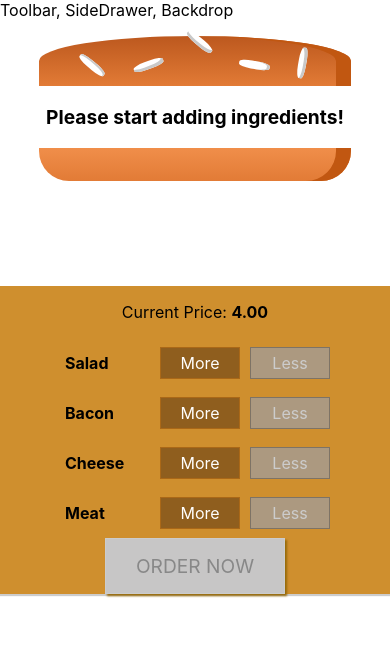
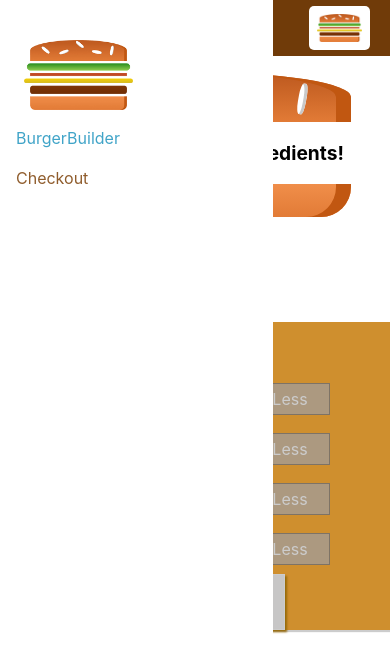
Before and after one commit to GoranBunjevac/ReactBurgerApp, a React app in the folder my-burger-app/: page / in a window 390 px wide. Shown: the top 672 px of the page. Built offline with nearby package versions, Linux system fonts and the light colour scheme.

Commit message:
Adding Responsivenes

```diff
--- a/my-burger-app/src/components/Layout/Layout.css
+++ b/my-burger-app/src/components/Layout/Layout.css
@@ -1,3 +1,3 @@
 .Content {
-  margin-top: 16px;
+  margin-top: 72px;
 }
--- a/my-burger-app/src/components/Layout/Layout.js
+++ b/my-burger-app/src/components/Layout/Layout.js
@@ -1,10 +1,13 @@
 import React from "react";
 import Aux from "../../hoc/Auxiliary";
 import "./Layout.css";
+import Toolbar from "../Navigation/Toolbar/Toolbar";
+import SideDrawer from "../Navigation/SideDrawer/SideDrawer";
 
 const layout = props => (
   <Aux>
-    <div>Toolbar, SideDrawer, Backdrop</div>
+    <Toolbar />
+    <SideDrawer />
     <main className="Content">{props.children}</main>
   </Aux>
 );
--- /dev/null
+++ b/my-burger-app/src/components/Logo/Logo.css
@@ -0,0 +1,11 @@
+.Logo {
+  background-color: white;
+  padding: 8px;
+  height: 100%;
+  box-sizing: border-box;
+  border-radius: 5px;
+}
+
+.Logo img {
+  height: 100%;
+}
--- /dev/null
+++ b/my-burger-app/src/components/Logo/Logo.js
@@ -0,0 +1,11 @@
+import React from "react";
+import burgerLogo from "../../assets/images/burger-logo.png";
+import "../Logo/Logo.css";
+
+const logo = props => (
+  <div className="Logo" style={{ height: props.height }}>
+    <img src={burgerLogo} alt="MyBurger" />
+  </div>
+);
+
+export default logo;
--- /dev/null
+++ b/my-burger-app/src/components/Navigation/NavigationItems/NavigationItem/NavigationItem.css
@@ -0,0 +1,45 @@
+.NavigationItem {
+  margin: 10px 0;
+  box-sizing: border-box;
+  display: flex;
+  width: 100%;
+}
+
+.NavigationItem a {
+  color: #8f5c2c;
+  text-decoration: none;
+  width: 100%;
+  box-sizing: border-box;
+  display: block;
+}
+
+.NavigationItem a:hover,
+.NavigationItem a:active,
+.NavigationItem a.active {
+  color: #40a4c8;
+}
+
+@media (min-width: 500px) {
+  .NavigationItem {
+    margin: 0;
+    display: flex;
+    height: 100%;
+    width: auto;
+    align-items: center;
+  }
+
+  .NavigationItem a {
+    color: white;
+    height: 100%;
+    padding: 16px 10px;
+    border-bottom: 4px solid transparent;
+  }
+
+  .NavigationItem a:hover,
+  .NavigationItem a:active,
+  .NavigationItem a.active {
+    background-color: #8f5c2c;
+    border-bottom: 4px solid #40a4c8;
+    color: white;
+  }
+}
--- /dev/null
+++ b/my-burger-app/src/components/Navigation/NavigationItems/NavigationItem/NavigationItem.js
@@ -0,0 +1,12 @@
+import React from "react";
+import "./NavigationItem.css";
+
+const navigationItem = props => (
+  <li className="NavigationItem">
+    <a href={props.link} className={props.active ? "active" : null}>
+      {props.children}
+    </a>
+  </li>
+);
+
+export default navigationItem;
--- /dev/null
+++ b/my-burger-app/src/components/Navigation/NavigationItems/NavigationItems.css
@@ -0,0 +1,15 @@
+.NavigationItems {
+  margin: 0;
+  padding: 0;
+  list-style: none;
+  display: flex;
+  flex-flow: column;
+  align-items: center;
+  height: 100%;
+}
+
+@media (min-width: 500px) {
+  .NavigationItems {
+    flex-flow: row;
+  }
+}
--- /dev/null
+++ b/my-burger-app/src/components/Navigation/NavigationItems/NavigationItems.js
@@ -0,0 +1,14 @@
+import React from "react";
+import "./NavigationItems.css";
+import NavigationItem from "./NavigationItem/NavigationItem";
+
+const navigationItems = props => (
+  <ul className="NavigationItems">
+    <NavigationItem link="/" active>
+      BurgerBuilder
+    </NavigationItem>
+    <NavigationItem link="/">Checkout</NavigationItem>
+  </ul>
+);
+
+export default navigationItems;
--- /dev/null
+++ b/my-burger-app/src/components/Navigation/SideDrawer/SideDrawer.css
@@ -0,0 +1,27 @@
+.SideDrawer {
+  position: fixed;
+  width: 280px;
+  max-width: 70%;
+  height: 100%;
+  left: 0;
+  top: 0;
+  z-index: 200;
+  background-color: white;
+  padding: 32px 16px;
+  box-sizing: border-box;
+  transition: transform 0.3s ease-out;
+}
+
+@media (min-width: 500px) {
+  .SideDrawer {
+    display: none;
+  }
+}
+
+.Open {
+  transform: translateX(0);
+}
+
+.Close {
+  transform: translateX(-100);
+}
--- /dev/null
+++ b/my-burger-app/src/components/Navigation/SideDrawer/SideDrawer.js
@@ -0,0 +1,17 @@
+import React from "react";
+import Logo from "../../Logo/Logo";
+import NavigationItems from "../NavigationItems/NavigationItems";
+import "./SideDrawer.css";
+
+const sideDrawer = props => {
+  return (
+    <div className="SideDrawer">
+      <Logo height="11%" />
+      <nav>
+        <NavigationItems />
+      </nav>
+    </div>
+  );
+};
+
+export default sideDrawer;
--- /dev/null
+++ b/my-burger-app/src/components/Navigation/Toolbar/Toolbar.css
@@ -0,0 +1,24 @@
+.Toolbar {
+  height: 56px;
+  width: 100%;
+  position: fixed;
+  top: 0;
+  left: 0;
+  background-color: #703b09;
+  display: flex;
+  justify-content: space-between;
+  align-items: center;
+  padding: 0 20px;
+  box-sizing: border-box;
+  z-index: 90;
+}
+
+.Toolbar nav {
+  height: 100%;
+}
+
+@media (max-width: 499px) {
+  .DesktopOnly {
+    display: none;
+  }
+}
--- /dev/null
+++ b/my-burger-app/src/components/Navigation/Toolbar/Toolbar.js
@@ -0,0 +1,16 @@
+import React from "react";
+import "./Toolbar.css";
+import Logo from "../../../components/Logo/Logo";
+import NavigationItems from "../NavigationItems/NavigationItems";
+
+const toolbar = props => (
+  <header className="Toolbar">
+    <div>MENU</div>
+    <Logo height="80%" />
+    <nav className="DesktopOnly">
+      <NavigationItems />
+    </nav>
+  </header>
+);
+
+export default toolbar;
```
Also changed, not shown: my-burger-app/src/assets/images/burger-logo.png (added).
